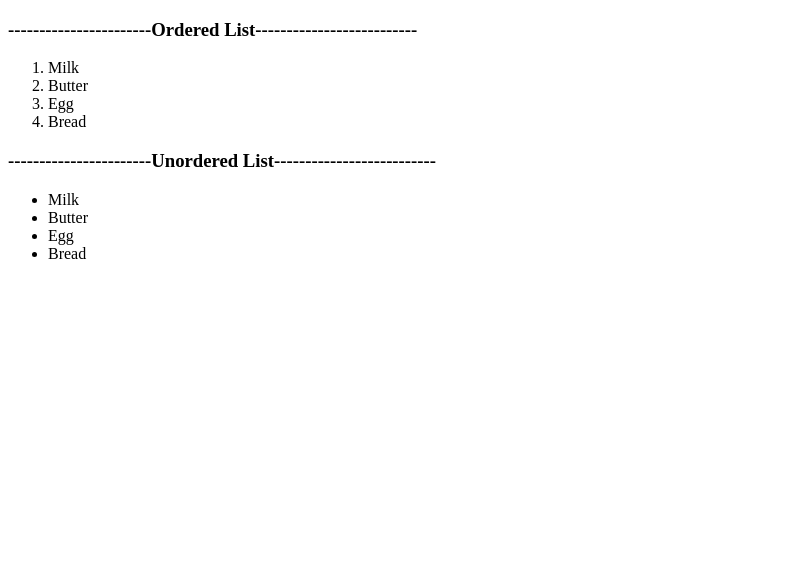
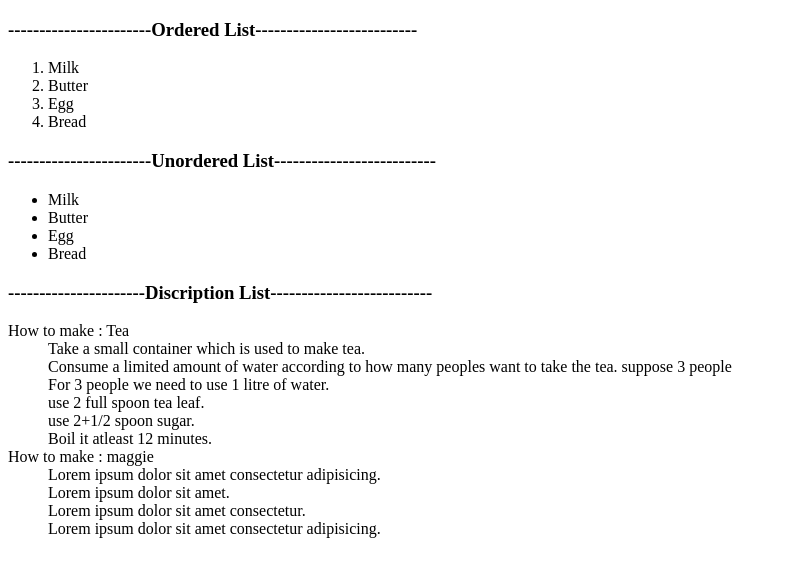
Before and after one commit to Ninja-Vikash/HTML-Mastery-Guide, a plain HTML site: page CHAPTER 7 - List in HTML/index.html in a window 1280 px wide. Shown: the whole page, without its empty margins (0-787 px from the left). Drawn offline with Linux system fonts and the light colour scheme.

Commit message:
update chapter 7

```diff
--- a/CHAPTER 7 - List in HTML/index.html
+++ b/CHAPTER 7 - List in HTML/index.html
@@ -1,8 +1,8 @@
 <!DOCTYPE html>
 <html lang="en">
   <head>
-    <meta charset="UTF-8">
-    <meta name="viewport" content="width=device-width, initial-scale=1.0">
+    <meta charset="UTF-8" />
+    <meta name="viewport" content="width=device-width, initial-scale=1.0" />
     <title>List in HTML</title>
   </head>
   <body>
@@ -20,5 +20,23 @@
       <li>Egg</li>
       <li>Bread</li>
     </ul>
+    <h3>----------------------Discription List--------------------------</h3>
+    <dl>
+      <dt>How to make : Tea</dt>
+      <dd>Take a small container which is used to make tea.</dd>
+      <dd>
+        Consume a limited amount of water according to how many peoples want to
+        take the tea. suppose 3 people
+      </dd>
+      <dd>For 3 people we need to use 1 litre of water.</dd>
+      <dd>use 2 full spoon tea leaf.</dd>
+      <dd>use 2+1/2 spoon sugar.</dd>
+      <dd>Boil it atleast 12 minutes.</dd>
+      <dt>How to make : maggie</dt>
+      <dd>Lorem ipsum dolor sit amet consectetur adipisicing.</dd>
+      <dd>Lorem ipsum dolor sit amet.</dd>
+      <dd>Lorem ipsum dolor sit amet consectetur.</dd>
+      <dd>Lorem ipsum dolor sit amet consectetur adipisicing.</dd>
+    </dl>
   </body>
 </html>
```
Also changed, not shown: 1 other file. Lines whose indentation alone changed are shown as unchanged.
